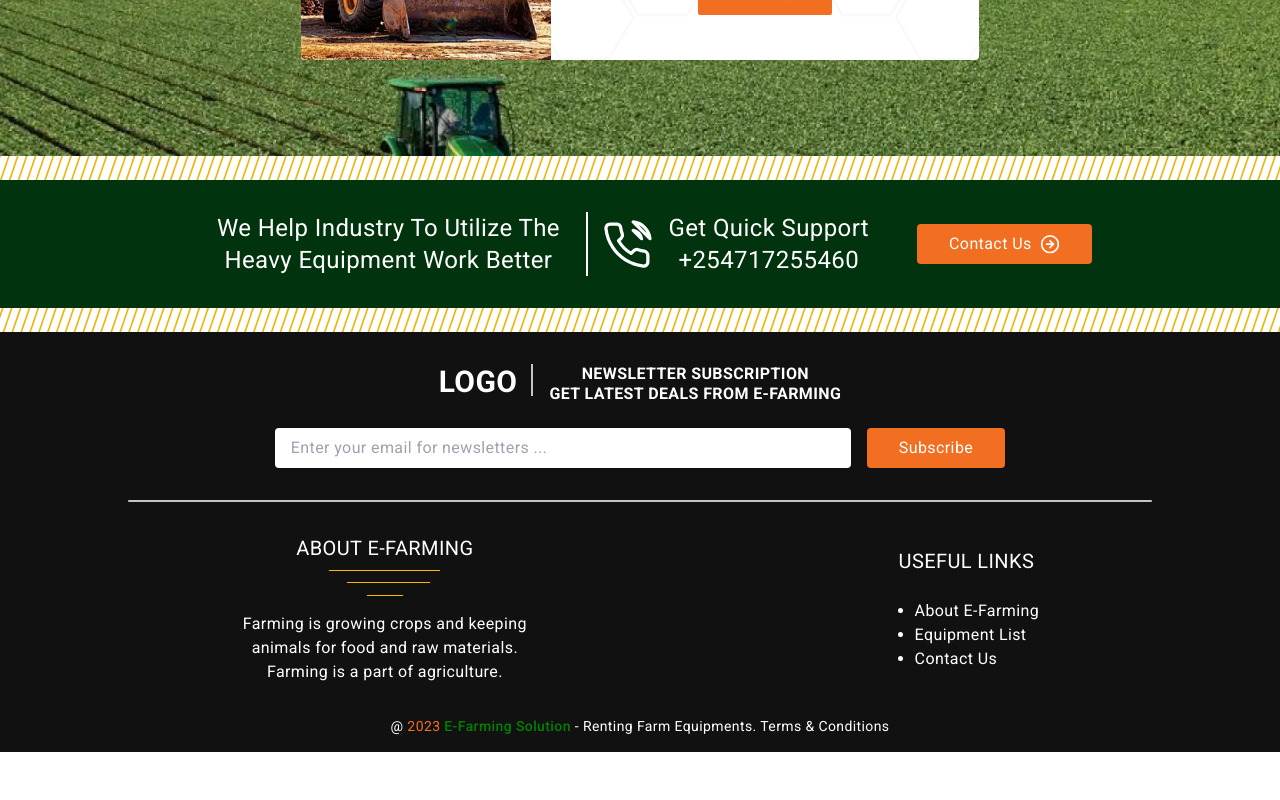
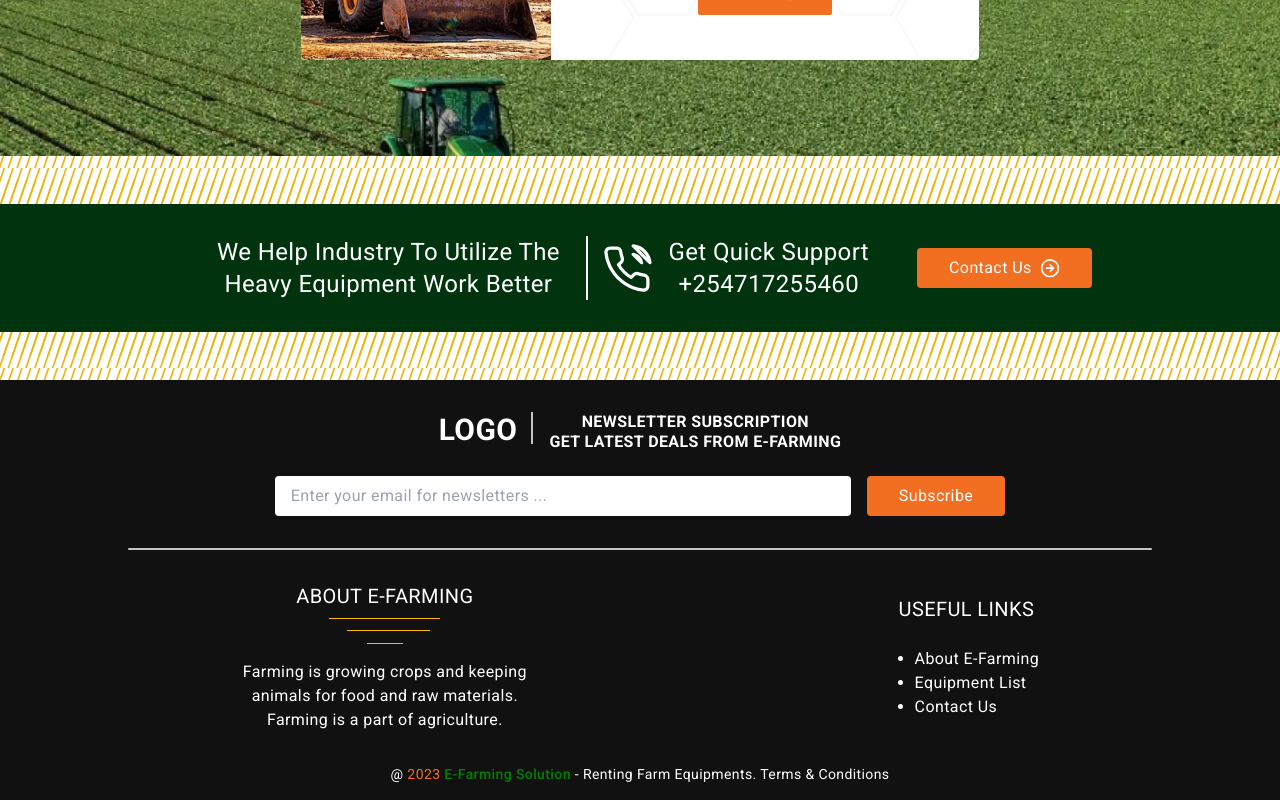
Before and after one commit to WebDevMirza/farming-solution, a React (Vite) app: page / in a window 1280 px wide. Shown: the part 3549-4349 px from the top of the page. Before the commit the page ends 4301 px from the top, so only its background shows below. Built offline with nearby package versions, Linux system fonts and the light colour scheme.

Commit message:
fix: redesign bg

```diff
--- a/src/pages/Home.tsx
+++ b/src/pages/Home.tsx
@@ -36,7 +36,9 @@ const Home = () => {
 
         <Engineering />
         <LearnCard />
-        <CTA />
+        <div className="bg-strip py-6">
+          <CTA />
+        </div>
       </main>
     </>
   );
```
